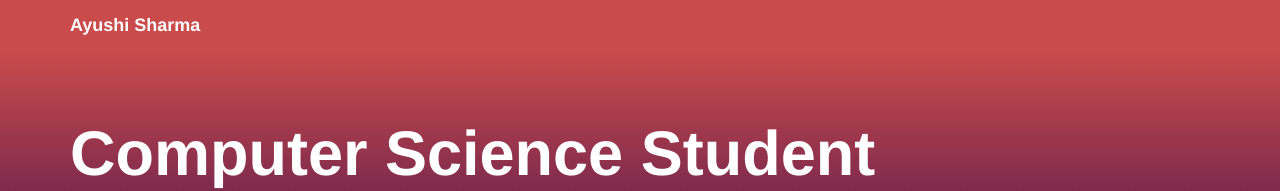
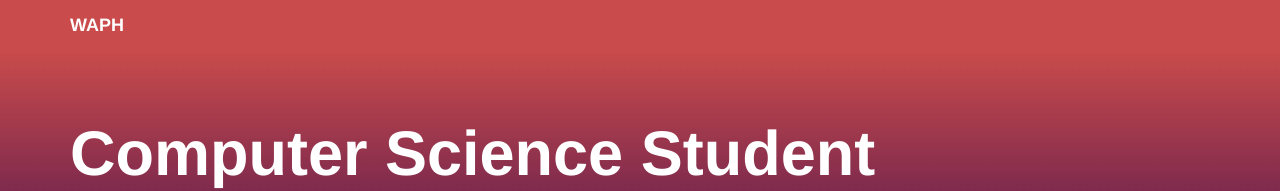
Before and after one commit to Ayushi3571/Ayushi3571.github.io, a plain HTML site: page index/index.html in a window 1280 px wide. Shown: the top 191 px of the page. Drawn offline with nearby package versions, Linux system fonts and the light colour scheme.

Commit message:
Update index.html

```diff
--- a/index/index.html
+++ b/index/index.html
@@ -27,7 +27,7 @@
   <!-- Website icon-->
   <link rel="shortcut icon" href="images/Bighead.jpg">
 
-  <title>✨ Ayushi Sharma ✨</title>
+  <title> Ayushi Sharma ✨</title>
 
   <style>
     /* Add custom CSS for the hamburger menu */
@@ -82,7 +82,7 @@
 <header>
   <div class="navbar navbar-default navbar-static-top">
     <div class="container">
-      <div class="navbar-brand" style="color: white;"><strong>Ayushi Sharma</strong></div>
+      <div class="navbar-brand" style="color: white;"><strong> <a href="https://ayushi3571.github.io/waph.html">WAPH</a> </strong></div>
       <div class="hamburger" onclick="toggleMenu()">
         <div></div>
         <div></div>
```
